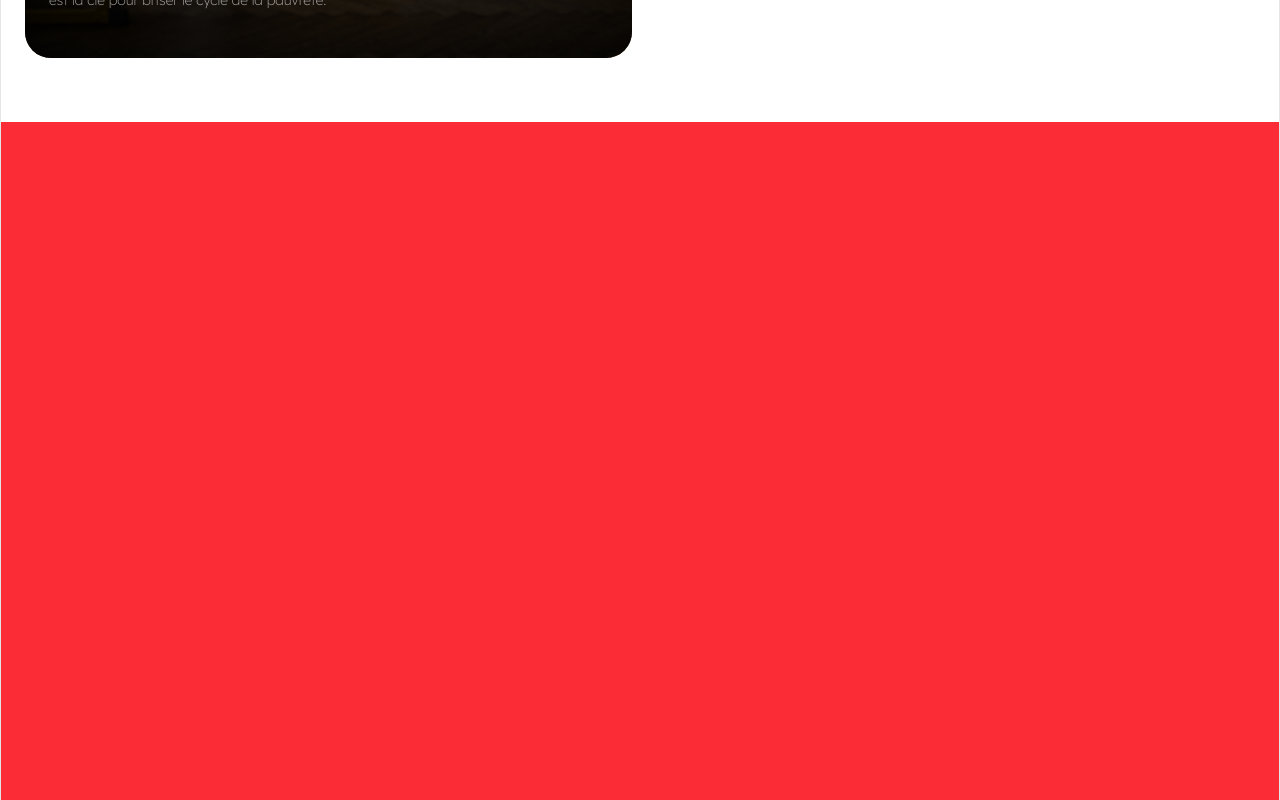
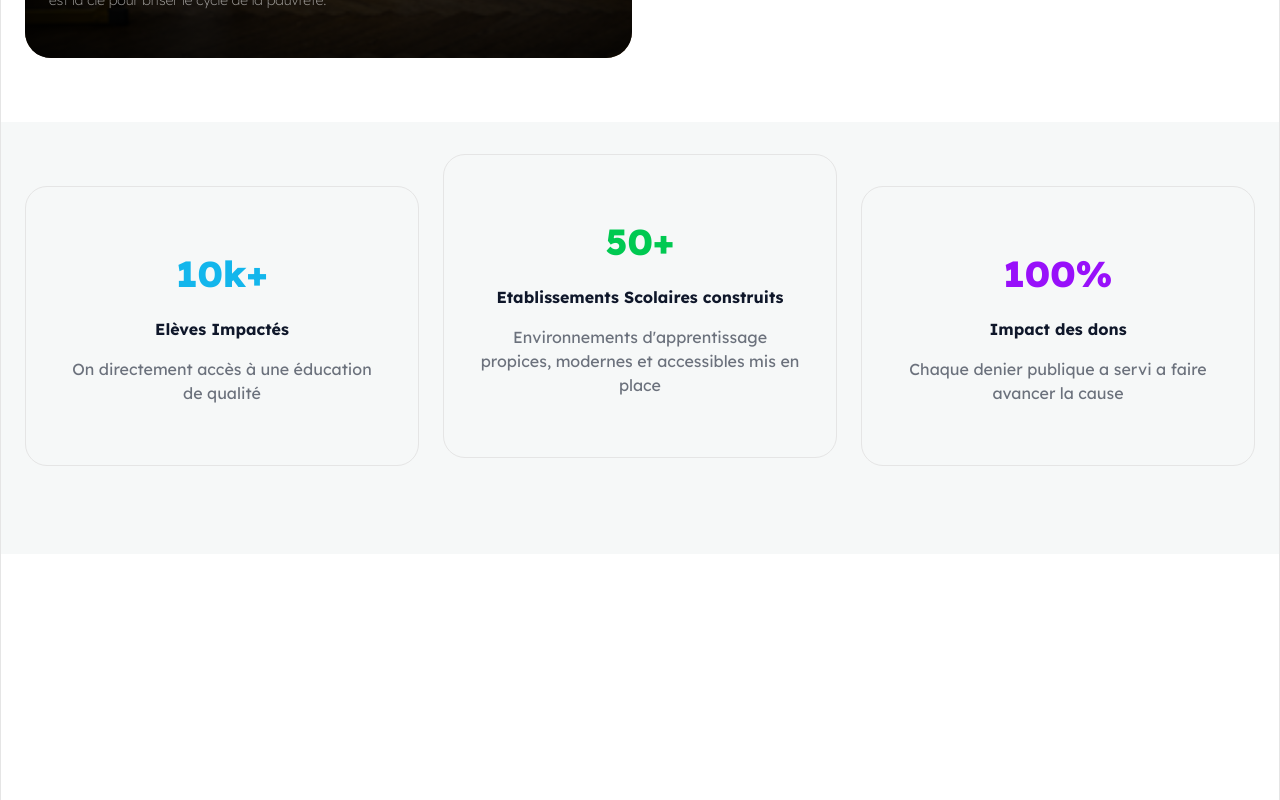
Before and after one commit to karaag2/ngo_test_repo, a Next.js app in the folder frontend/: page / in a window 1280 px wide. Shown: the part 1560-2360 px from the top of the page. Built offline with nearby package versions, Linux system fonts and the light colour scheme.

Commit message:
feat: Add Stats section

```diff
--- a/frontend/app/globals.css
+++ b/frontend/app/globals.css
@@ -135,4 +135,17 @@
   body {
     @apply bg-background text-foreground;
   }
+  .statCard {
+    @apply flex flex-col gap-y-4 px-9 py-15 rounded-3xl border w-full h-fit;
+    h3 {
+      @apply text-center font-extrabold;
+      font-size: 2.25rem;
+    }
+    h4 {
+      @apply text-center font-bold text-main;
+    }
+    p {
+      @apply text-center text-main/60;
+    }
+  }
 }
--- a/frontend/app/page.tsx
+++ b/frontend/app/page.tsx
@@ -1,13 +1,13 @@
-import React from 'react'
-import Hero from '@/src/components/sections/hero'
-import Cause from '@/src/components/sections/cause'
-
+import React from "react";
+import Hero from "@/src/components/sections/hero";
+import Cause from "@/src/components/sections/cause";
+import Stats from "@/src/components/sections/Stats";
 const page = () => {
   return (
-    <div className='min-h-full inset-0'>
+    <div className="min-h-full inset-0">
       <Hero />
-      <Cause/>
-      <div className="h-screen bg-red-500"></div>
+      <Cause />
+      <Stats />
       <div className="h-screen"></div>
       <div className="h-screen"></div>
       <div className="h-screen"></div>
@@ -16,7 +16,7 @@ const page = () => {
       <div className="h-screen"></div>
       <div className="h-screen"></div>
     </div>
-  )
-}
+  );
+};
 
-export default page
+export default page;
--- /dev/null
+++ b/frontend/src/components/sections/Stats.tsx
@@ -0,0 +1,30 @@
+import React from "react";
+
+const Stats = () => {
+  return (
+    <section className="mx-auto px-6 py-16 bg-[#f6f8f8]">
+      <div className="flex max-sm:flex-col gap-y-6  md:grid md:grid-cols-2 md:grid-rows-2 md:gap-6 lg:flex">
+        <div className=" statCard md:col-span-1 md:row-span-1">
+          <h3 className="text-foreground">10k+</h3>
+          <h4>Elèves Impactés</h4>
+          <p>On directement accès à une éducation de qualité</p>
+        </div>
+        <div className=" statCard md:col-span-1 md:row-span-1 lg:-translate-y-8">
+          <h3 className="text-green-500">50+</h3>
+          <h4>Etablissements Scolaires construits</h4>
+          <p>
+            Environnements d'apprentissage propices, modernes et accessibles mis
+            en place
+          </p>
+        </div>{" "}
+        <div className="statCard md:col-span-2 md:row-span-1">
+          <h3 className="text-purple-600">100%</h3>
+          <h4>Impact des dons</h4>
+          <p>Chaque denier publique a servi a faire avancer la cause</p>
+        </div>
+      </div>
+    </section>
+  );
+};
+
+export default Stats;
```
